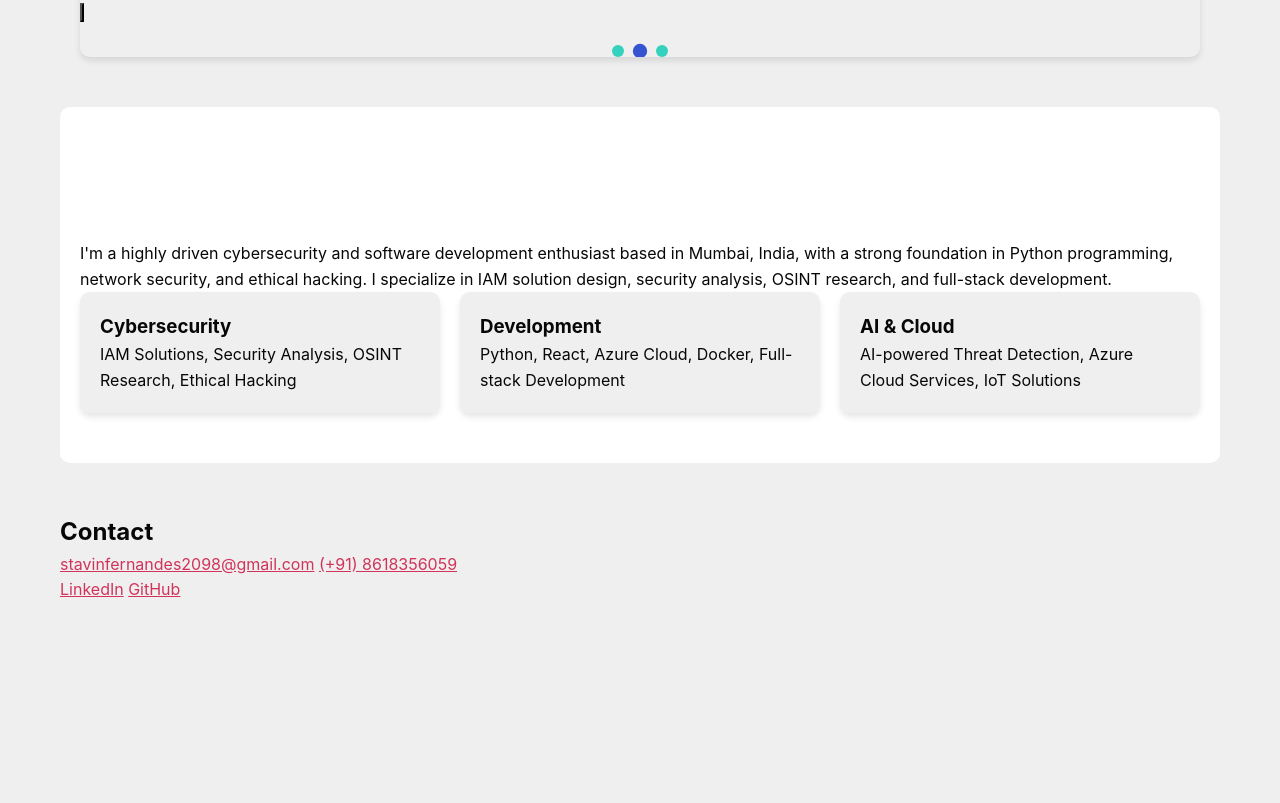
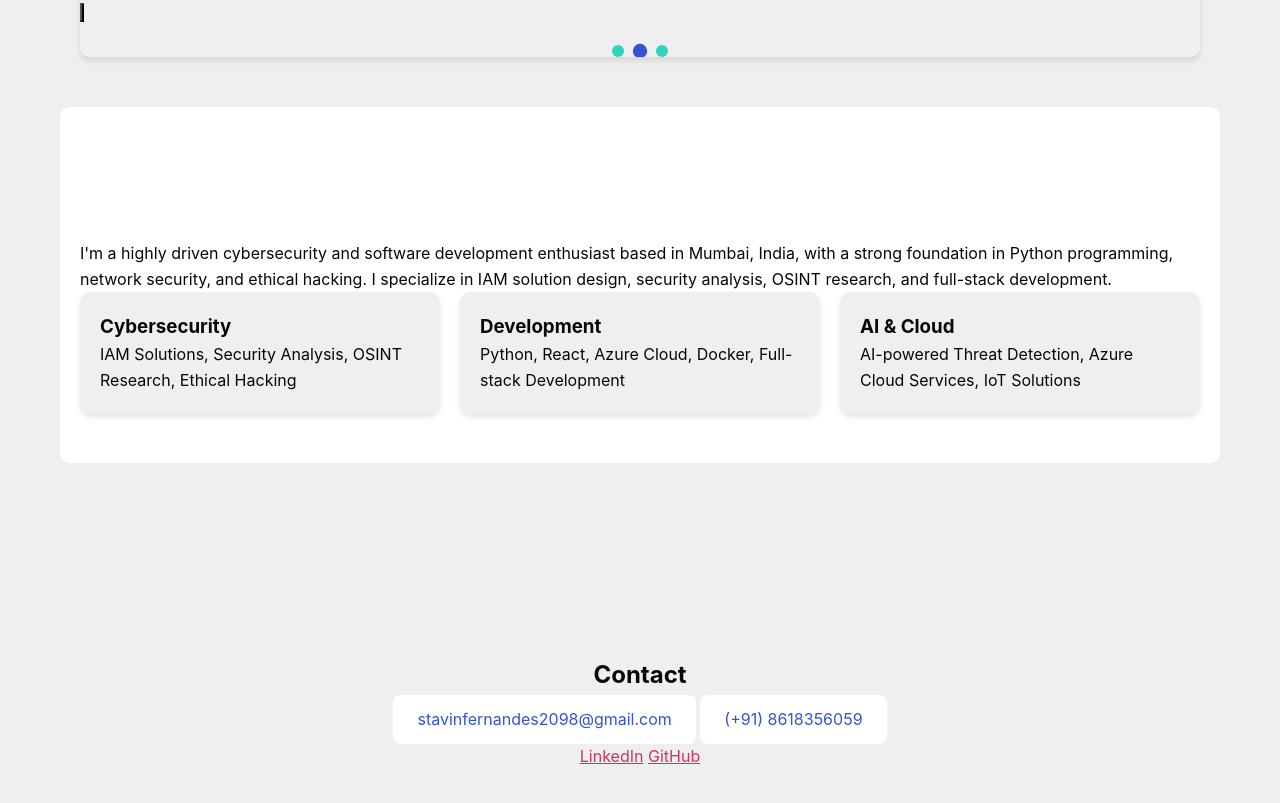
Before and after one commit to Stavin13/StavinFernandes, a plain HTML site: page index.html in a window 1280 px wide. Shown: the part 1543-2346 px from the top of the page. Before the commit the page ends 2146 px from the top, so only its background shows below. Drawn offline with Linux system fonts and the light colour scheme.

Commit message:
add mobile responsiveness

```diff
--- a/style.css
+++ b/style.css
@@ -293,7 +293,7 @@ input:checked + .slider:before {
 .typing-intro {
     font-size: 1rem; /* Adjust font size */
     font-family: var(--font-secondary);
-    color: var(--color-primary);
+    color: var (--color-primary);
     font-weight: bold;
     white-space: nowrap;
     overflow: hidden;
@@ -659,3 +659,58 @@ a {
         flex: 0 0 33.33%; /* Show three cards on desktop */
     }
 }
+
+/* Contact Section Styles */
+.contact {
+    display: flex;
+    flex-direction: column;
+    align-items: center;
+    justify-content: center;
+    padding: var(--mobile-spacing);
+    min-height: 50vh;
+    text-align: center;
+}
+
+.contact-content {
+    max-width: 600px;
+    width: 100%;
+    margin: 0 auto;
+}
+
+.contact-links {
+    display: flex;
+    justify-content: center;
+    gap: 20px;
+    margin-top: var(--mobile-spacing);
+}
+
+.contact-link {
+    display: inline-flex;
+    align-items: center;
+    justify-content: center;
+    padding: 12px 24px;
+    border-radius: 8px;
+    background-color: var(--color-card-bg);
+    color: var(--color-primary);
+    text-decoration: none;
+    transition: var(--transition);
+}
+
+.contact-link:hover {
+    transform: translateY(-3px);
+    background-color: var(--color-primary);
+    color: var(--color-card-bg);
+}
+
+/* Mobile Responsive */
+@media screen and (max-width: 768px) {
+    .contact-links {
+        flex-direction: column;
+        align-items: center;
+    }
+
+    .contact-link {
+        width: 100%;
+        max-width: 300px;
+    }
+}
```
